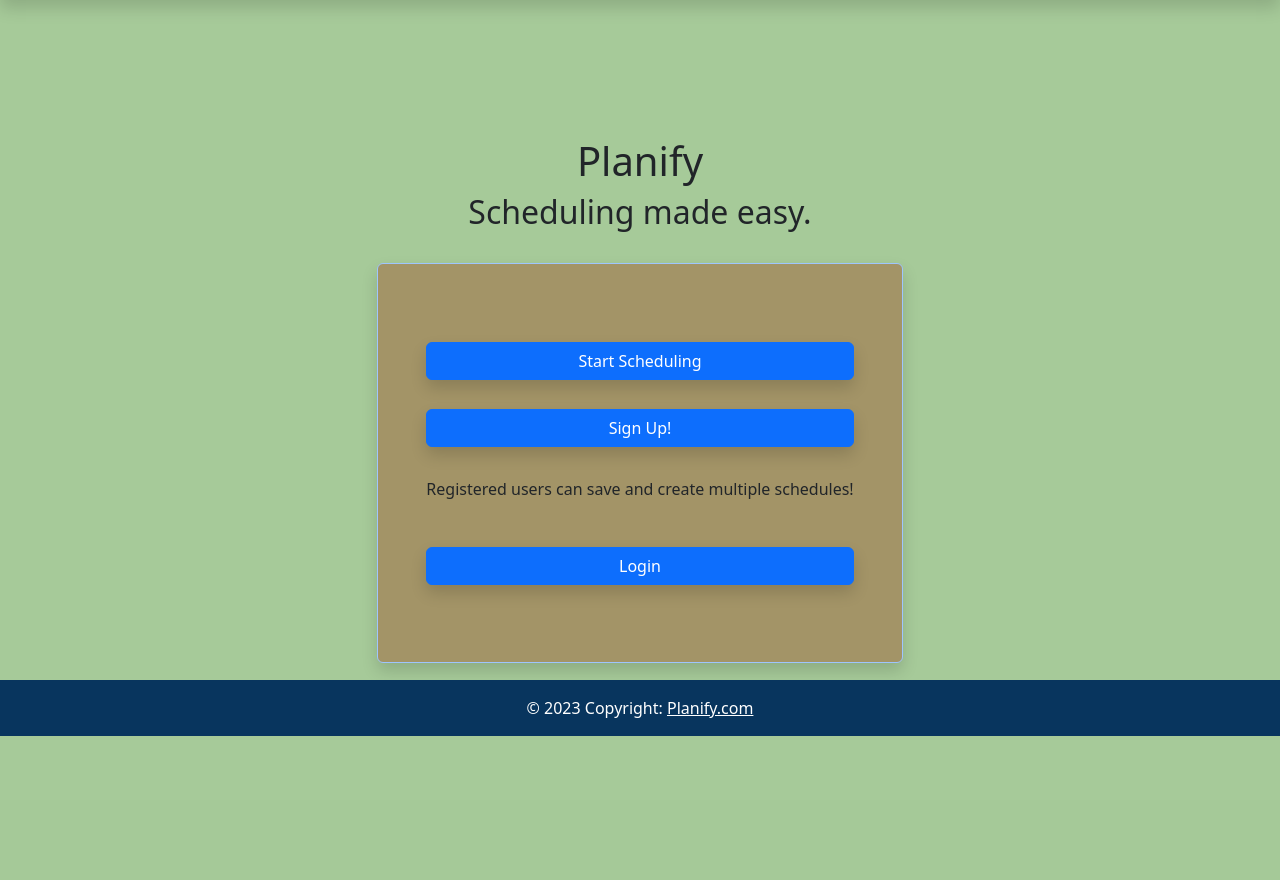
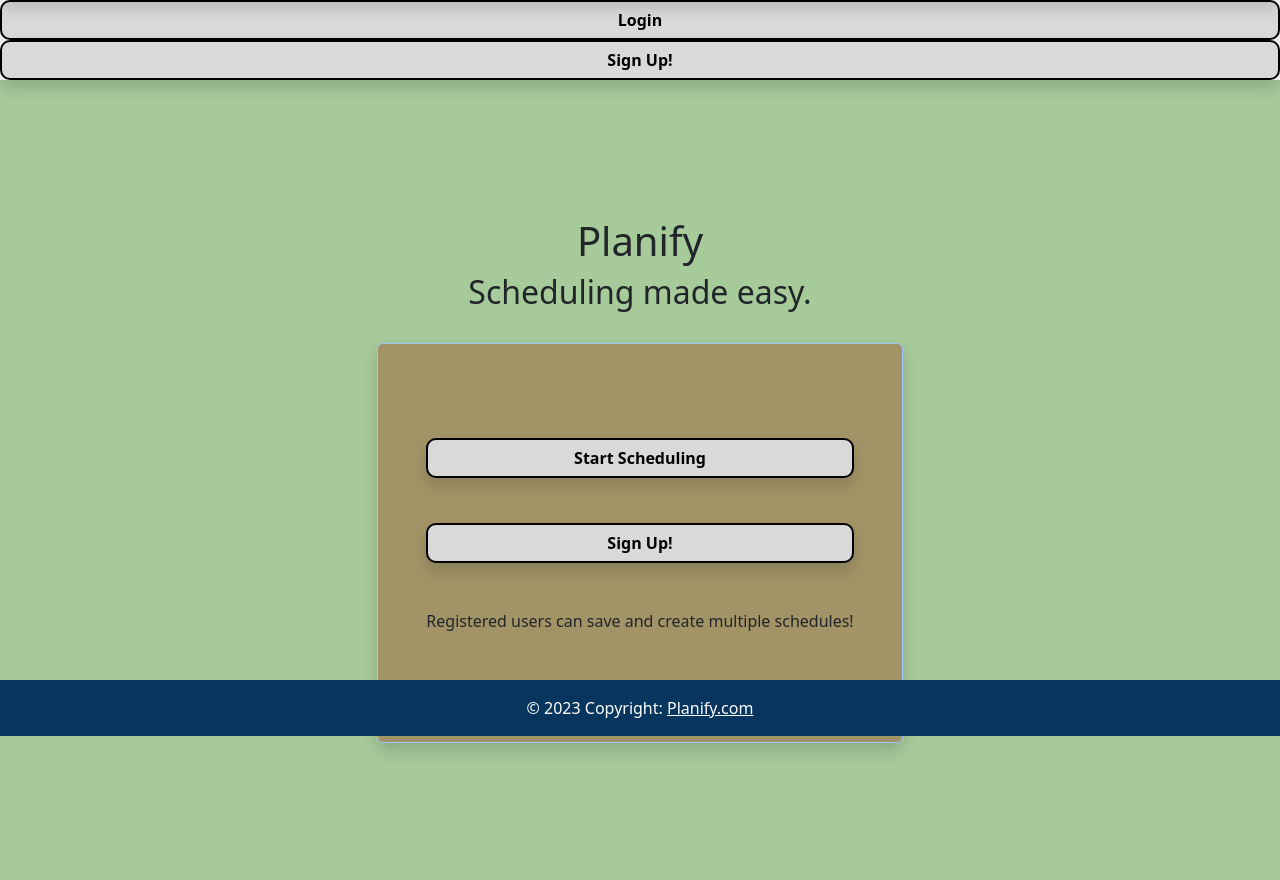
Before and after one commit to rushiljadia/Planify, a Flask app: page / in a window 1280 px wide. Shown: the part 64-944 px from the top of the page. Before the commit the page ends 800 px from the top, so only its background shows below. Run offline with Flask 3, Linux system fonts and the light colour scheme; some libraries are stand-ins or nearby versions.

Commit message:
Update index.html

```diff
--- a/app/templates/index.html
+++ b/app/templates/index.html
@@ -5,6 +5,15 @@
 
 <!-- Content -->
 {% block content %}
+
+
+<!-- Button to login -->
+<a class="btn btn-primary shadow w-100" href="/login" role="button"
+style="background-color: #D9D9D9; color: black; font-weight: bold; border: 2px solid black; border-radius: 10px;">Login</a>
+
+<!-- Button to sign up -->
+<a class="btn btn-primary shadow w-100" href="/sign-up" role="button"
+style="background-color: #D9D9D9; color: black; font-weight: bold; border: 2px solid black; border-radius: 10px;">Sign Up!</a>
 
 <!-- Action section -->
 <section
@@ -20,20 +29,18 @@
   >
     <!-- Button to dashboard -->
     <a class="btn btn-primary shadow w-100" href="/dashboard" role="button"
-      >Start Scheduling</a
+    style="background-color: #D9D9D9; color:black; font-weight: bold; border: 2px solid black; border-radius: 10px;">Start Scheduling</a
     >
     <!-- Button to sign up -->
     <a class="btn btn-primary shadow w-100" href="/sign-up" role="button"
-      >Sign Up!</a
-    >
+    style="background-color: #D9D9D9; color: black; font-weight: bold; border: 2px solid black; border-radius: 10px;">Sign Up!</a>
+
     <!-- Sign up information -->
+
     <p class="font-weight-light">
       Registered users can save and create multiple schedules!
     </p>
-    <!-- Button to login -->
-    <a class="btn btn-primary shadow w-100" href="/login" role="button"
-      >Login</a
-    >
+
   </div>
 </section>
 {% endblock %}
```
